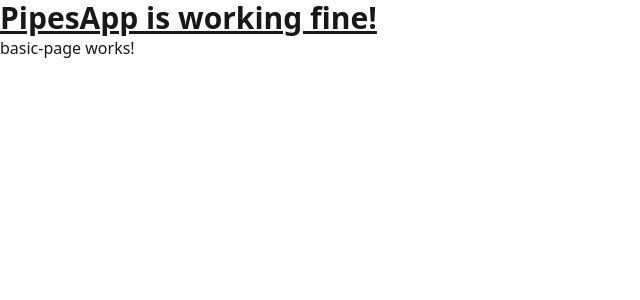
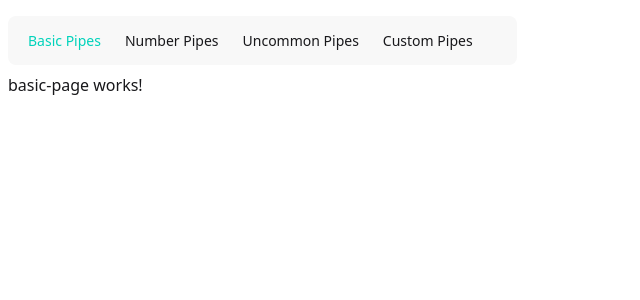
Before and after one commit to mcastig/pipes-app, an Angular app: page /basic in a window 1280 px wide. Shown: the top 300 px of the page, without its empty margins (0-640 px from the left). Built offline with nearby package versions, Linux system fonts and the light colour scheme.

Commit message:
Add navbar component in main section

```diff
--- a/src/app/app.component.html
+++ b/src/app/app.component.html
@@ -1,4 +1,4 @@
-<h1 class="text-3xl font-bold underline">
-  PipesApp is working fine!
-</h1>
-<router-outlet />
+<main class="mx-auto max-w-7xl px-2 pt-2">
+  <app-navbar />
+  <router-outlet />
+</main>
--- a/src/app/app.component.ts
+++ b/src/app/app.component.ts
@@ -1,9 +1,10 @@
 import { Component } from '@angular/core';
 import { RouterOutlet } from '@angular/router';
+import { NavbarComponent } from "./components/navbar/navbar.component";
 
 @Component({
   selector: 'app-root',
-  imports: [RouterOutlet],
+  imports: [RouterOutlet, NavbarComponent],
   templateUrl: './app.component.html',
 })
 export class AppComponent {
--- /dev/null
+++ b/src/app/components/navbar/navbar.component.html
@@ -0,0 +1,12 @@
+<nav>
+  <ul class="menu menu-horizontal bg-base-200 rounded-box my-2">
+    @for (route of routes; track route.path) {
+      <li>
+        <a [routerLink]="route.path"
+          routerLinkActive="text-accent">
+          {{ route.title  }}
+        </a>
+      </li>
+    }
+  </ul>
+</nav>
--- /dev/null
+++ b/src/app/components/navbar/navbar.component.ts
@@ -0,0 +1,15 @@
+import { Component } from '@angular/core';
+import { routes } from '../../app.routes';
+import { RouterLink, RouterLinkActive } from '@angular/router';
+
+@Component({
+  selector: 'app-navbar',
+  imports: [RouterLink, RouterLinkActive],
+  templateUrl: './navbar.component.html',
+})
+export class NavbarComponent {
+  routes = routes.map((route) => ({
+    title: route.title ?? '',
+    path: route.path ?? '',
+  }));
+}
```
